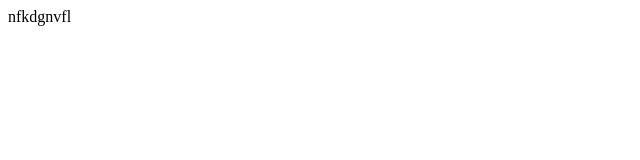
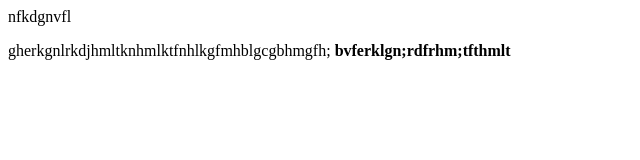
Before and after one commit to ElithabetZ/Practise, a plain HTML site: page index.html in a window 1280 px wide. Shown: the whole page, without its empty margins (0-640 px from the left). Drawn offline with Linux system fonts and the light colour scheme.

Commit message:
Step 2 try again with html

```diff
--- a/index.html
+++ b/index.html
@@ -1 +1,6 @@
 <p>nfkdgnvfl</p>
+<a>gherkgnlrkdjhmltknhmlktfnhlkgfmhblgcgbhmgfh;</a>
+
+
+
+<b>bvferklgn;rdfrhm;tfthmlt</b>
```
